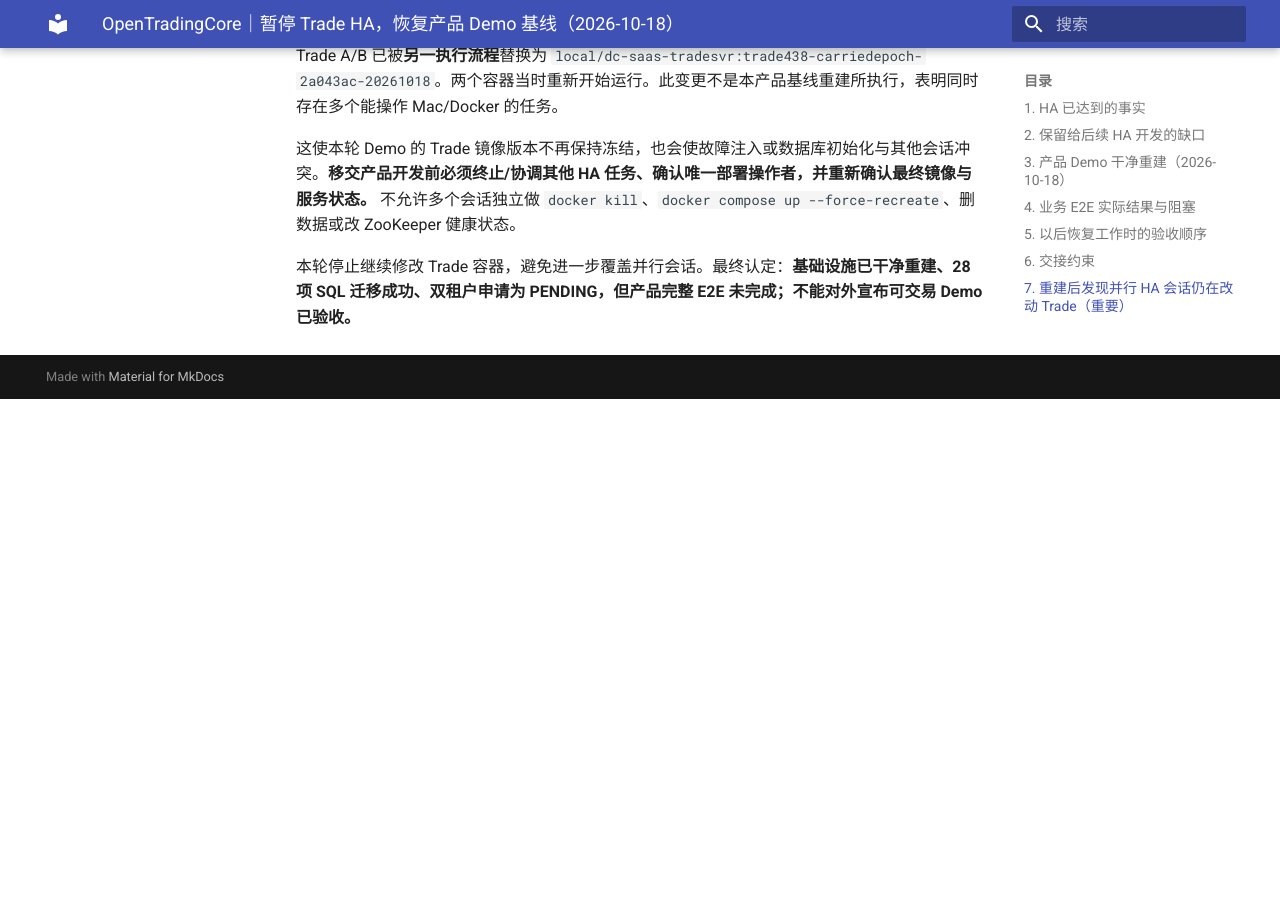
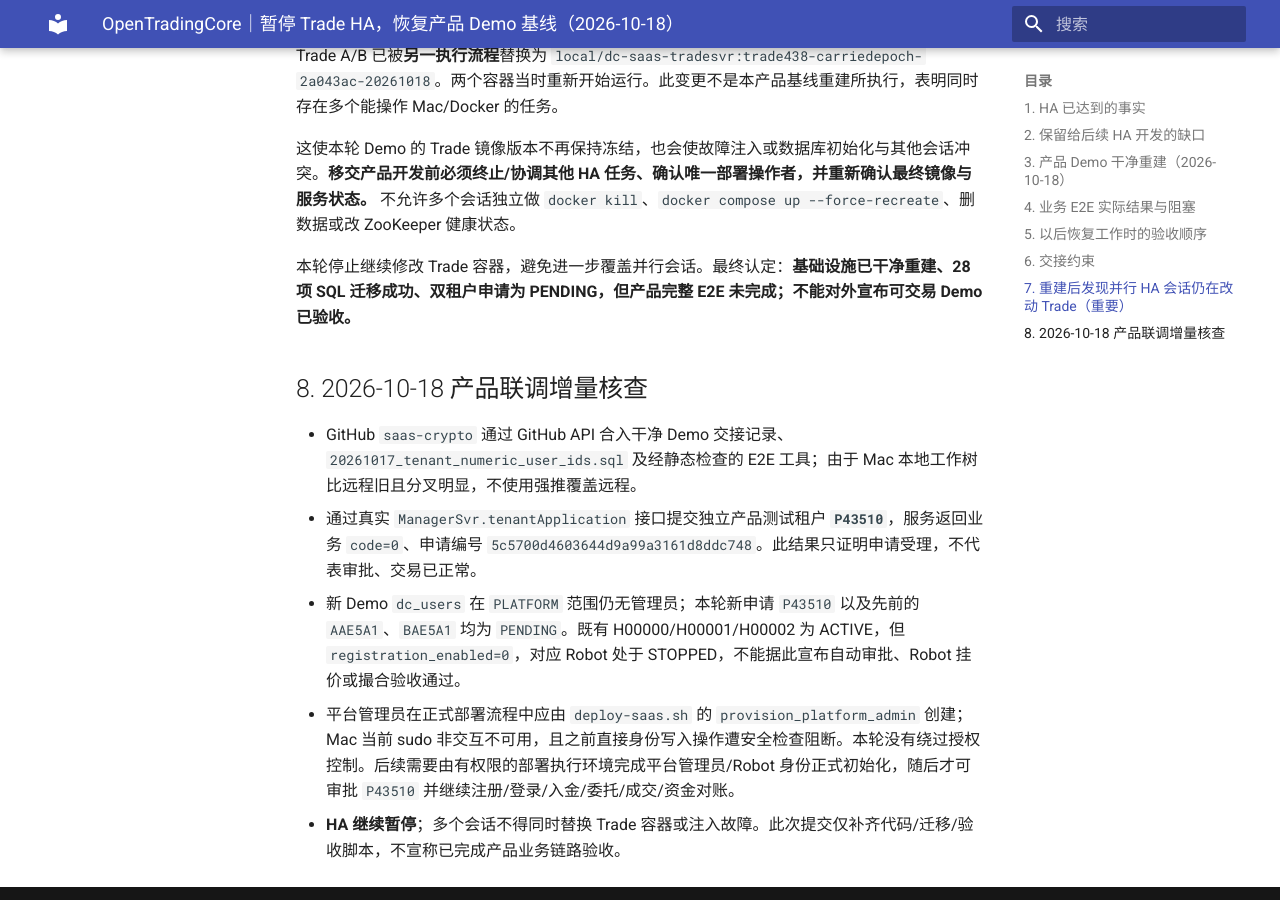
Before and after one commit to bliplink/dc-quant-deploy, an MkDocs documentation site: the page built from docs/TRADE_HA_PAUSED_PRODUCT_DEMO_BASELINE_20261018.zh-CN.md, in a window 1280 px wide and 900 px high, scrolled down 2943 px. Built offline with MkDocs 1.6.1 and Material for MkDocs 9.7.7, drawn with Linux system fonts in a browser that asks for light colours; before the commit the page ends 3342 px from its top, so only the background shows below that.

Commit message:
docs(saas): record real product tenant application and approval blocker [skip ci]

```diff
--- a/docs/TRADE_HA_PAUSED_PRODUCT_DEMO_BASELINE_20261018.zh-CN.md
+++ b/docs/TRADE_HA_PAUSED_PRODUCT_DEMO_BASELINE_20261018.zh-CN.md
@@ -53,3 +53,12 @@
 这使本轮 Demo 的 Trade 镜像版本不再保持冻结，也会使故障注入或数据库初始化与其他会话冲突。**移交产品开发前必须终止/协调其他 HA 任务、确认唯一部署操作者，并重新确认最终镜像与服务状态。** 不允许多个会话独立做 `docker kill`、`docker compose up --force-recreate`、删数据或改 ZooKeeper 健康状态。
 
 本轮停止继续修改 Trade 容器，避免进一步覆盖并行会话。最终认定：**基础设施已干净重建、28 项 SQL 迁移成功、双租户申请为 PENDING，但产品完整 E2E 未完成；不能对外宣布可交易 Demo 已验收。**
+
+
+## 8. 2026-10-18 产品联调增量核查
+
+- GitHub `saas-crypto` 通过 GitHub API 合入干净 Demo 交接记录、`20261017_tenant_numeric_user_ids.sql` 及经静态检查的 E2E 工具；由于 Mac 本地工作树比远程旧且分叉明显，不使用强推覆盖远程。
+- 通过真实 `ManagerSvr.tenantApplication` 接口提交独立产品测试租户 **`P43510`**，服务返回业务 `code=0`、申请编号 `5c5700d4603644d9a99a3161d8ddc748`。此结果只证明申请受理，不代表审批、交易已正常。
+- 新 Demo `dc_users` 在 `PLATFORM` 范围仍无管理员；本轮新申请 `P43510` 以及先前的 `AAE5A1`、`BAE5A1` 均为 `PENDING`。既有 H00000/H00001/H00002 为 ACTIVE，但 `registration_enabled=0`，对应 Robot 处于 STOPPED，不能据此宣布自动审批、Robot 挂价或撮合验收通过。
+- 平台管理员在正式部署流程中应由 `deploy-saas.sh` 的 `provision_platform_admin` 创建；Mac 当前 sudo 非交互不可用，且之前直接身份写入操作遭安全检查阻断。本轮没有绕过授权控制。后续需要由有权限的部署执行环境完成平台管理员/Robot 身份正式初始化，随后才可审批 `P43510` 并继续注册/登录/入金/委托/成交/资金对账。
+- **HA 继续暂停**；多个会话不得同时替换 Trade 容器或注入故障。此次提交仅补齐代码/迁移/验收脚本，不宣称已完成产品业务链路验收。
```
